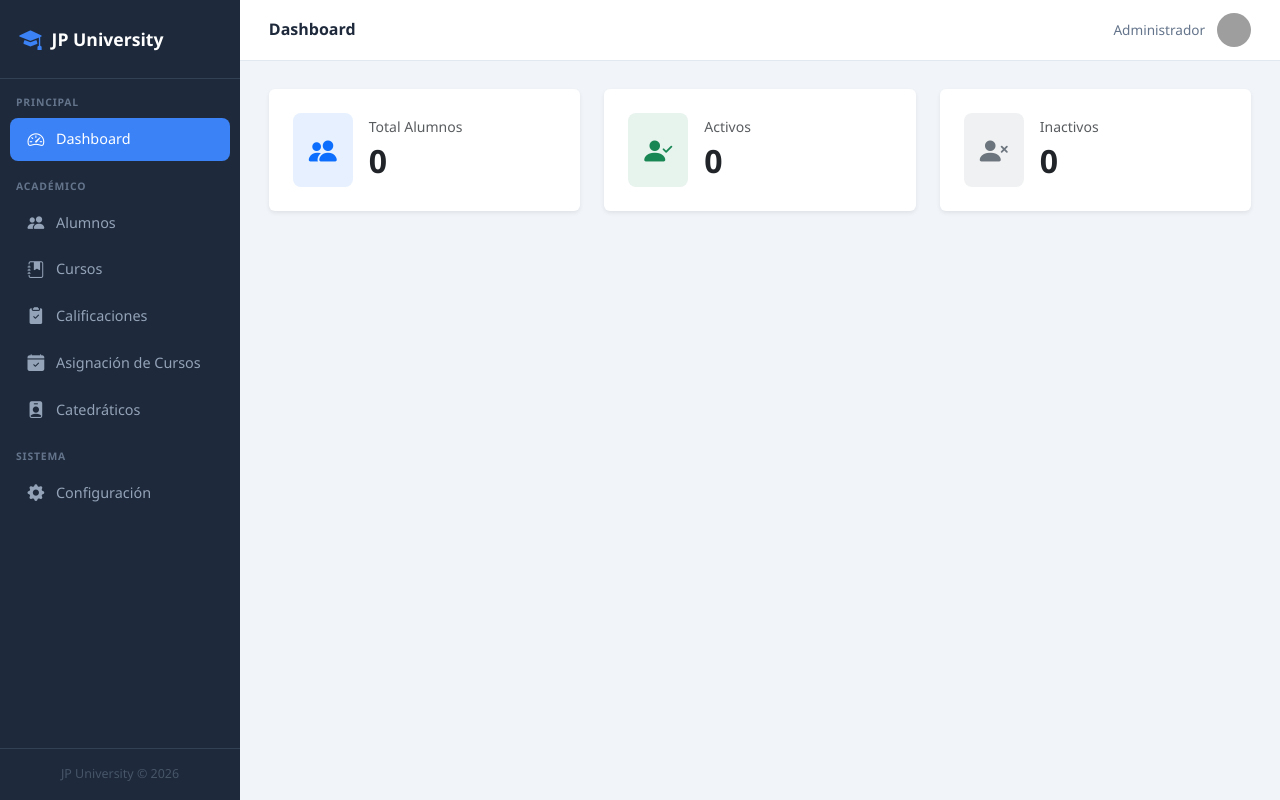
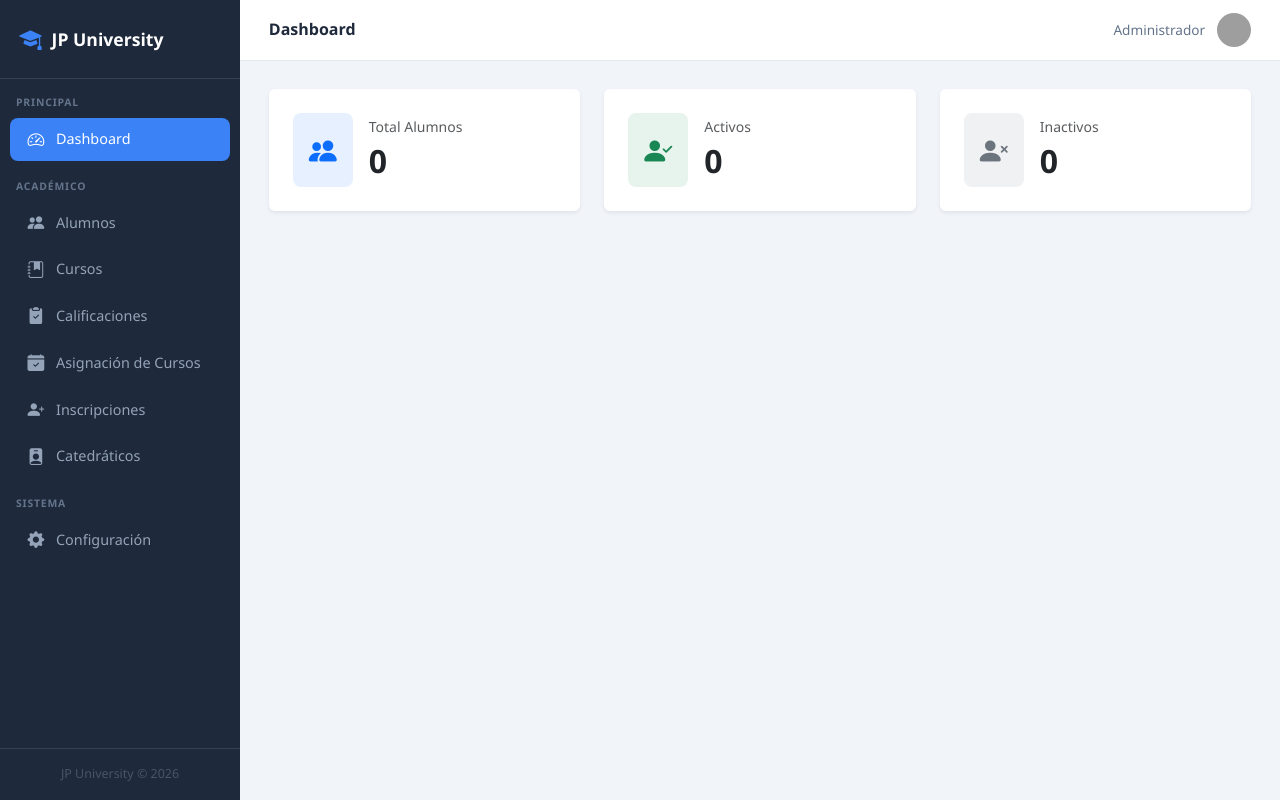
Before and after one commit to DLCS-001/tarea3-con-Django, a Django app: page / in a window 1280 px wide. Run offline with Django 4.2, Linux system fonts and the light colour scheme; data that the repository does not hold is empty; grey boxes are pictures that could not be loaded.

Commit message:
inscripcion funciona

```diff
--- a/universidad/settings.py
+++ b/universidad/settings.py
@@ -44,6 +44,7 @@ INSTALLED_APPS = [
     'universidad.Models.Catedratico',
     'universidad.Models.Nota',
     'universidad.Models.AsignacionCurso',
+    'universidad.Models.InscripcionAlumno',
     'core'
 ]
 
--- a/universidad/templates/base.html
+++ b/universidad/templates/base.html
@@ -198,6 +198,11 @@
     <i class="bi bi-calendar-check-fill"></i> Asignación de Cursos
 </a>
 
+<a href="{% url 'inscripcionalumno:list' %}"
+   class="nav-link {% if request.resolver_match.namespace == 'inscripcionalumno' %}active{% endif %}">
+    <i class="bi bi-person-plus-fill"></i> Inscripciones
+</a>
+
 <a href="{% url 'catedratico:list' %}" class="nav-link {% if request.resolver_match.namespace == 'catedratico' %}active{% endif %}">
     <i class="bi bi-person-badge-fill"></i> Catedráticos
 </a>
--- a/universidad/urls.py
+++ b/universidad/urls.py
@@ -30,4 +30,5 @@ path('cursos/', include('universidad.Models.Curso.urls')),
 path('catedraticos/', include('universidad.Models.Catedratico.urls')),
 path('notas/', include('universidad.Models.Nota.urls')),
 path('asignaciones/', include('universidad.Models.AsignacionCurso.urls')),
+path('inscripciones/', include('universidad.Models.InscripcionAlumno.urls')),
 ]
```
Also changed, not shown: universidad/Models/InscripcionAlumno/migrations/0001_initial.py (added).
